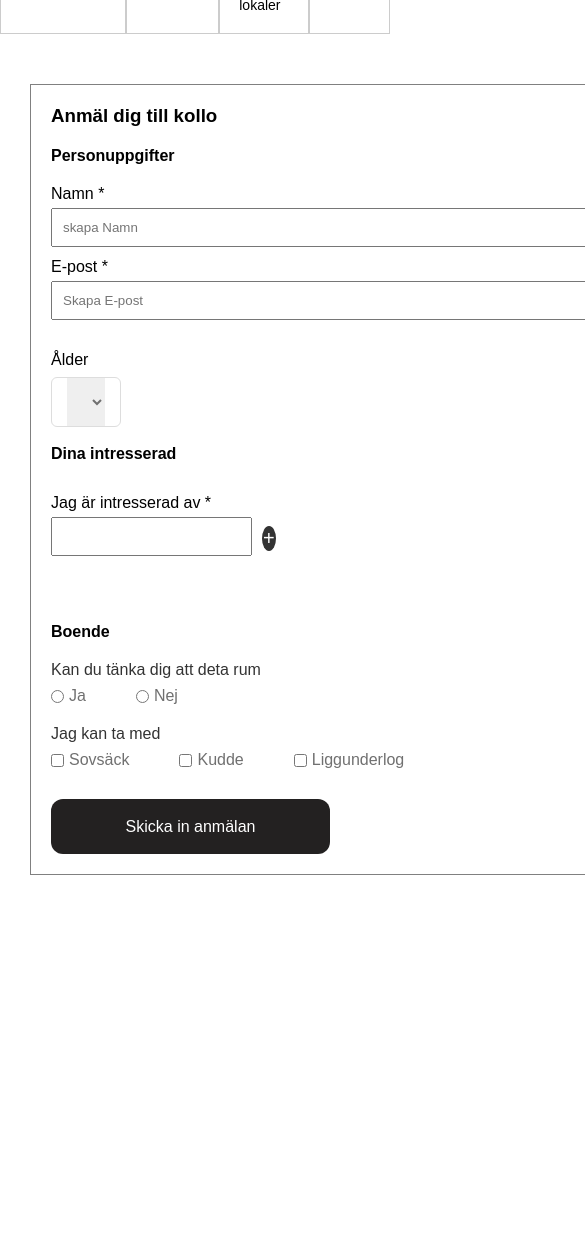
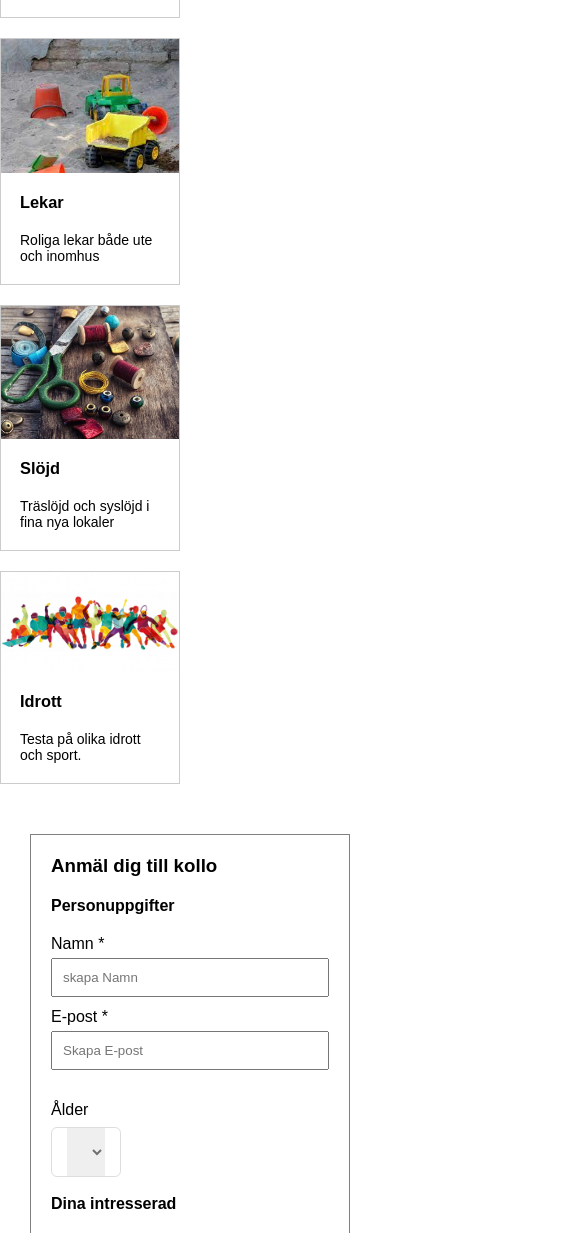
Before and after one commit to archananayyar86/kollo_Sommaren_App_2023, a plain HTML site: page Index.html in a window 390 px wide. Shown: the part 279-1512 px from the top of the page, 585 px wide, since content can reach past the window. Before the commit the page ends 1154 px from the top, so only its background shows below. Drawn offline with Linux system fonts and the light colour scheme.

Commit message:
resposive for small devices

```diff
--- a/style.css
+++ b/style.css
@@ -360,6 +360,27 @@ nav .nav-bar .logo a {
 /* End table  */
 
 /*Responsive*/
+
+/* Extra small devices (phones, 600px and down) */
+@media only screen and (max-width: 600px) {
+  #form {
+    width: 320px;
+  }
+
+  .form .submit {
+    width: 60%;
+  }
+
+  .row {
+    display: flex;
+    flex-direction: column;
+  }
+
+  .styled-table {
+    min-width: 250;
+  }
+}
+
 @media screen and (max-width: 500px) {
   .form .column {
     flex-wrap: wrap;
```
